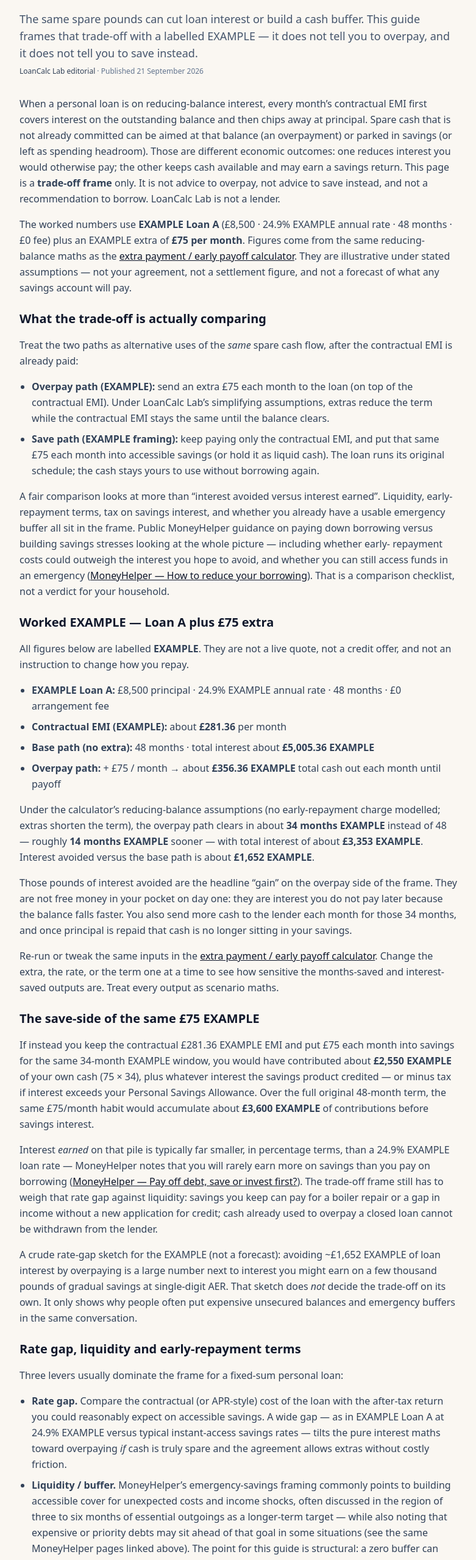
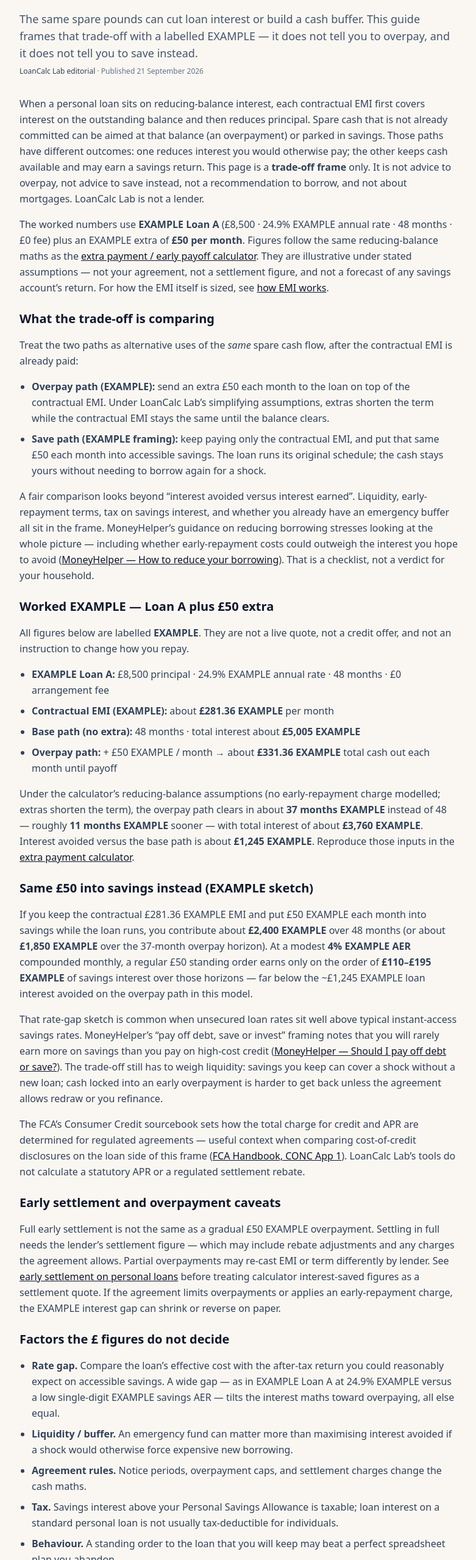
Before and after one commit to Roderz-89/loancalc-lab, a Next.js app: page /guides/overpaying-vs-saving in a window 1280 px wide. Shown: the part 241-2800 px from the top of the page at 61% size, without its empty margins (248-1029 px from the left). Built offline with nearby package versions, Linux system fonts and the light colour scheme.

Commit message:
Guide: overpaying-vs-saving — Loan A £50 extra vs savings trade-off
EXAMPLE Loan A (£8,500 · 24.9% · 48 · £0) + £50/month vs modest EXAMPLE
savings AER; MoneyHelper/FCA; early-settlement sibling; updated 2026-09-21.

```diff
--- a/src/app/guides/overpaying-vs-saving/page.tsx
+++ b/src/app/guides/overpaying-vs-saving/page.tsx
@@ -6,7 +6,7 @@
 export const metadata: Metadata = {
   title: "Overpaying a personal loan vs saving — a trade-off frame",
   description:
-    "UK trade-off guide: overpaying a personal loan versus putting the same cash into savings, with EXAMPLE Loan A (£8,500 · 24.9% EXAMPLE · 48 months · £0 fee) plus £75/month extra — illustrative only, no instruction to overpay or save.",
+    "UK trade-off guide: overpaying a personal loan versus putting the same cash into savings, with EXAMPLE Loan A (£8,500 · 24.9% · 48 months · £0 fee) plus £50/month extra — illustrative only, not advice.",
   alternates: { canonical: `${SITE.url}/guides/overpaying-vs-saving` },
 };
 
@@ -28,33 +28,37 @@
           href: "/guides/early-settlement-personal-loans",
           label: "Early settlement on personal loans",
         },
-        { href: "/guides/amortisation-explained", label: "Amortisation explained" },
+        { href: "/guides/how-emi-works", label: "How EMI works" },
         { href: "/calculators/personal-loan-emi", label: "Personal loan / EMI calculator" },
       ]}
     >
       <p>
-        When a personal loan is on reducing-balance interest, every month’s contractual EMI first
-        covers interest on the outstanding balance and then chips away at principal. Spare cash that
-        is not already committed can be aimed at that balance (an overpayment) or parked in savings
-        (or left as spending headroom). Those are different economic outcomes: one reduces
-        interest you would otherwise pay; the other keeps cash available and may earn a savings
-        return. This page is a <strong>trade-off frame</strong> only. It is not advice to overpay,
-        not advice to save instead, and not a recommendation to borrow. LoanCalc Lab is not a
-        lender.
+        When a personal loan sits on reducing-balance interest, each contractual EMI first covers
+        interest on the outstanding balance and then reduces principal. Spare cash that is not already
+        committed can be aimed at that balance (an overpayment) or parked in savings. Those paths have
+        different outcomes: one reduces interest you would otherwise pay; the other keeps cash
+        available and may earn a savings return. This page is a <strong>trade-off frame</strong> only.
+        It is not advice to overpay, not advice to save instead, not a recommendation to borrow, and
+        not about mortgages. LoanCalc Lab is not a lender.
       </p>
       <p>
         The worked numbers use <strong>EXAMPLE Loan A</strong> (£8,500 · 24.9% EXAMPLE annual rate ·
-        48 months · £0 fee) plus an EXAMPLE extra of <strong>£75 per month</strong>. Figures come
-        from the same reducing-balance maths as the{" "}
+        48 months · £0 fee) plus an EXAMPLE extra of <strong>£50 per month</strong>. Figures follow
+        the same reducing-balance maths as the{" "}
         <Link href="/calculators/extra-payment" className="text-slate-900 underline">
           extra payment / early payoff calculator
         </Link>
         . They are illustrative under stated assumptions — not your agreement, not a settlement
-        figure, and not a forecast of what any savings account will pay.
+        figure, and not a forecast of any savings account’s return. For how the EMI itself is sized,
+        see{" "}
+        <Link href="/guides/how-emi-works" className="text-slate-900 underline">
+          how EMI works
+        </Link>
+        .
       </p>
 
       <h2 className="text-xl font-semibold text-slate-900 pt-2">
-        What the trade-off is actually comparing
+        What the trade-off is comparing
       </h2>
       <p>
         Treat the two paths as alternative uses of the <em>same</em> spare cash flow, after the
@@ -62,36 +66,35 @@
       </p>
       <ul className="list-disc space-y-2 pl-5">
         <li>
-          <strong>Overpay path (EXAMPLE):</strong> send an extra £75 each month to the loan (on top
-          of the contractual EMI). Under LoanCalc Lab’s simplifying assumptions, extras reduce the
-          term while the contractual EMI stays the same until the balance clears.
+          <strong>Overpay path (EXAMPLE):</strong> send an extra £50 each month to the loan on top of
+          the contractual EMI. Under LoanCalc Lab’s simplifying assumptions, extras shorten the term
+          while the contractual EMI stays the same until the balance clears.
         </li>
         <li>
-          <strong>Save path (EXAMPLE framing):</strong> keep paying only the contractual EMI, and
-          put that same £75 each month into accessible savings (or hold it as liquid cash). The loan
-          runs its original schedule; the cash stays yours to use without borrowing again.
+          <strong>Save path (EXAMPLE framing):</strong> keep paying only the contractual EMI, and put
+          that same £50 each month into accessible savings. The loan runs its original schedule; the
+          cash stays yours without needing to borrow again for a shock.
         </li>
       </ul>
       <p>
-        A fair comparison looks at more than “interest avoided versus interest earned”. Liquidity,
-        early-repayment terms, tax on savings interest, and whether you already have a usable
-        emergency buffer all sit in the frame. Public MoneyHelper guidance on paying down borrowing
-        versus building savings stresses looking at the whole picture — including whether early-
-        repayment costs could outweigh the interest you hope to avoid, and whether you can still
-        access funds in an emergency (
+        A fair comparison looks beyond “interest avoided versus interest earned”. Liquidity,
+        early-repayment terms, tax on savings interest, and whether you already have an emergency
+        buffer all sit in the frame. MoneyHelper’s guidance on reducing borrowing stresses looking at
+        the whole picture — including whether early-repayment costs could outweigh the interest you
+        hope to avoid (
         <a
-          href="https://www.moneyhelper.org.uk/en/everyday-money/credit/reduce-borrowing-on-credit"
+          href="https://www.moneyhelper.org.uk/en/everyday-money/credit/how-to-reduce-your-borrowing"
           className="text-slate-900 underline"
           rel="noopener noreferrer"
           target="_blank"
         >
           MoneyHelper — How to reduce your borrowing
         </a>
-        ). That is a comparison checklist, not a verdict for your household.
+        ). That is a checklist, not a verdict for your household.
       </p>
 
       <h2 className="text-xl font-semibold text-slate-900 pt-2">
-        Worked EXAMPLE — Loan A plus £75 extra
+        Worked EXAMPLE — Loan A plus £50 extra
       </h2>
       <p>
         All figures below are labelled <strong>EXAMPLE</strong>. They are not a live quote, not a
@@ -99,196 +102,157 @@
       </p>
       <ul className="list-disc space-y-2 pl-5">
         <li>
-          <strong>EXAMPLE Loan A:</strong> £8,500 principal · 24.9% EXAMPLE annual rate · 48 months
-          · £0 arrangement fee
+          <strong>EXAMPLE Loan A:</strong> £8,500 principal · 24.9% EXAMPLE annual rate · 48 months ·
+          £0 arrangement fee
         </li>
         <li>
-          <strong>Contractual EMI (EXAMPLE):</strong> about <strong>£281.36</strong> per month
+          <strong>Contractual EMI (EXAMPLE):</strong> about <strong>£281.36 EXAMPLE</strong> per month
         </li>
         <li>
           <strong>Base path (no extra):</strong> 48 months · total interest about{" "}
-          <strong>£5,005.36 EXAMPLE</strong>
+          <strong>£5,005 EXAMPLE</strong>
         </li>
         <li>
-          <strong>Overpay path:</strong> + £75 / month → about <strong>£356.36 EXAMPLE</strong>{" "}
-          total cash out each month until payoff
+          <strong>Overpay path:</strong> + £50 EXAMPLE / month → about{" "}
+          <strong>£331.36 EXAMPLE</strong> total cash out each month until payoff
         </li>
       </ul>
       <p>
         Under the calculator’s reducing-balance assumptions (no early-repayment charge modelled;
-        extras shorten the term), the overpay path clears in about <strong>34 months EXAMPLE</strong>{" "}
-        instead of 48 — roughly <strong>14 months EXAMPLE</strong> sooner — with total interest of
-        about <strong>£3,353 EXAMPLE</strong>. Interest avoided versus the base path is about{" "}
-        <strong>£1,652 EXAMPLE</strong>.
-      </p>
-      <p>
-        Those pounds of interest avoided are the headline “gain” on the overpay side of the frame.
-        They are not free money in your pocket on day one: they are interest you do not pay later
-        because the balance falls faster. You also send more cash to the lender each month for those
-        34 months, and once principal is repaid that cash is no longer sitting in your savings.
-      </p>
-      <p>
-        Re-run or tweak the same inputs in the{" "}
+        extras shorten the term), the overpay path clears in about <strong>37 months EXAMPLE</strong>{" "}
+        instead of 48 — roughly <strong>11 months EXAMPLE</strong> sooner — with total interest of
+        about <strong>£3,760 EXAMPLE</strong>. Interest avoided versus the base path is about{" "}
+        <strong>£1,245 EXAMPLE</strong>. Reproduce those inputs in the{" "}
         <Link href="/calculators/extra-payment" className="text-slate-900 underline">
-          extra payment / early payoff calculator
+          extra payment calculator
         </Link>
-        . Change the extra, the rate, or the term one at a time to see how sensitive the months-saved
-        and interest-saved outputs are. Treat every output as scenario maths.
+        .
       </p>
 
       <h2 className="text-xl font-semibold text-slate-900 pt-2">
-        The save-side of the same £75 EXAMPLE
+        Same £50 into savings instead (EXAMPLE sketch)
       </h2>
       <p>
-        If instead you keep the contractual £281.36 EXAMPLE EMI and put £75 each month into savings
-        for the same 34-month EXAMPLE window, you would have contributed about{" "}
-        <strong>£2,550 EXAMPLE</strong> of your own cash (75 × 34), plus whatever interest the
-        savings product credited — or minus tax if interest exceeds your Personal Savings Allowance.
-        Over the full original 48-month term, the same £75/month habit would accumulate about{" "}
-        <strong>£3,600 EXAMPLE</strong> of contributions before savings interest.
+        If you keep the contractual £281.36 EXAMPLE EMI and put £50 EXAMPLE each month into savings
+        while the loan runs, you contribute about <strong>£2,400 EXAMPLE</strong> over 48 months (or
+        about <strong>£1,850 EXAMPLE</strong> over the 37-month overpay horizon). At a modest{" "}
+        <strong>4% EXAMPLE AER</strong> compounded monthly, a regular £50 standing order earns only on
+        the order of <strong>£110–£195 EXAMPLE</strong> of savings interest over those horizons —
+        far below the ~£1,245 EXAMPLE loan interest avoided on the overpay path in this model.
       </p>
       <p>
-        Interest <em>earned</em> on that pile is typically far smaller, in percentage terms, than a
-        24.9% EXAMPLE loan rate — MoneyHelper notes that you will rarely earn more on savings than
-        you pay on borrowing (
+        That rate-gap sketch is common when unsecured loan rates sit well above typical
+        instant-access savings rates. MoneyHelper’s “pay off debt, save or invest” framing notes that
+        you will rarely earn more on savings than you pay on high-cost credit (
         <a
-          href="https://www.moneyhelper.org.uk/en/blog/debt-help/pay-off-debt-save-or-invest-first"
+          href="https://www.moneyhelper.org.uk/en/everyday-money/budgeting/should-i-pay-off-debt-or-save"
           className="text-slate-900 underline"
           rel="noopener noreferrer"
           target="_blank"
         >
-          MoneyHelper — Pay off debt, save or invest first?
+          MoneyHelper — Should I pay off debt or save?
         </a>
-        ). The trade-off frame still has to weigh that rate gap against liquidity: savings you keep
-        can pay for a boiler repair or a gap in income without a new application for credit; cash
-        already used to overpay a closed loan cannot be withdrawn from the lender.
+        ). The trade-off still has to weigh liquidity: savings you keep can cover a shock without a
+        new loan; cash locked into an early overpayment is harder to get back unless the agreement
+        allows redraw or you refinance.
       </p>
       <p>
-        A crude rate-gap sketch for the EXAMPLE (not a forecast): avoiding ~£1,652 EXAMPLE of loan
-        interest by overpaying is a large number next to interest you might earn on a few thousand
-        pounds of gradual savings at single-digit AER. That sketch does <em>not</em> decide the
-        trade-off on its own. It only shows why people often put expensive unsecured balances and
-        emergency buffers in the same conversation.
+        The FCA’s Consumer Credit sourcebook sets how the total charge for credit and APR are
+        determined for regulated agreements — useful context when comparing cost-of-credit
+        disclosures on the loan side of this frame (
+        <a
+          href="https://www.handbook.fca.org.uk/handbook/CONC/App/1/"
+          className="text-slate-900 underline"
+          rel="noopener noreferrer"
+          target="_blank"
+        >
+          FCA Handbook, CONC App 1
+        </a>
+        ). LoanCalc Lab’s tools do not calculate a statutory APR or a regulated settlement rebate.
       </p>
 
       <h2 className="text-xl font-semibold text-slate-900 pt-2">
-        Rate gap, liquidity and early-repayment terms
+        Early settlement and overpayment caveats
       </h2>
       <p>
-        Three levers usually dominate the frame for a fixed-sum personal loan:
-      </p>
-      <ul className="list-disc space-y-2 pl-5">
-        <li>
-          <strong>Rate gap.</strong> Compare the contractual (or APR-style) cost of the loan with
-          the after-tax return you could reasonably expect on accessible savings. A wide gap — as in
-          EXAMPLE Loan A at 24.9% EXAMPLE versus typical instant-access savings rates — tilts the
-          pure interest maths toward overpaying <em>if</em> cash is truly spare and the agreement
-          allows extras without costly friction.
-        </li>
-        <li>
-          <strong>Liquidity / buffer.</strong> MoneyHelper’s emergency-savings framing commonly
-          points to building accessible cover for unexpected costs and income shocks, often
-          discussed in the region of three to six months of essential outgoings as a longer-term
-          target — while also noting that expensive or priority debts may sit ahead of that goal in
-          some situations (see the same MoneyHelper pages linked above). The point for this guide
-          is structural: a zero buffer can turn the next shock into new, expensive borrowing, which
-          can erase the interest you hoped to avoid by overpaying.
-        </li>
-        <li>
-          <strong>Agreement terms.</strong> Some personal loans allow unlimited overpayments; others
-          notice periods, caps, or early-settlement adjustments. “No early repayment fee” marketing
-          can still sit alongside settlement maths that is not “remaining principal only”. For full
-          early clearance rather than monthly extras, read{" "}
-          <Link
-            href="/guides/early-settlement-personal-loans"
-            className="text-slate-900 underline"
-          >
-            Early settlement on personal loans — rebate ideas, not promises
-          </Link>{" "}
-          and always use the lender’s settlement figure — not a blog EXAMPLE.
-        </li>
-      </ul>
-      <p>
-        None of those levers produces a universal answer. A household with no accessible cash and a
-        high EXAMPLE rate faces a different risk profile from a household with a solid buffer and
-        the same rate. The frame is there so you can see both sides; it is not a ranking of what you
-        “should” do.
+        Full early settlement is not the same as a gradual £50 EXAMPLE overpayment. Settling in full
+        needs the lender’s settlement figure — which may include rebate adjustments and any charges
+        the agreement allows. Partial overpayments may re-cast EMI or term differently by lender.
+        See{" "}
+        <Link href="/guides/early-settlement-personal-loans" className="text-slate-900 underline">
+          early settlement on personal loans
+        </Link>{" "}
+        before treating calculator interest-saved figures as a settlement quote. If the agreement
+        limits overpayments or applies an early-repayment charge, the EXAMPLE interest gap can shrink
+        or reverse on paper.
       </p>
 
       <h2 className="text-xl font-semibold text-slate-900 pt-2">
-        What this EXAMPLE deliberately leaves out
+        Factors the £ figures do not decide
       </h2>
       <ul className="list-disc space-y-2 pl-5">
-        <li>Early-repayment charges, deferred settlement dates, or statutory rebate adjustments</li>
-        <li>Changes to your contractual EMI after a partial overpayment (some lenders re-cast the
-          payment instead of the term)</li>
-        <li>Tax on savings interest above your Personal Savings Allowance</li>
-        <li>Inflation, investment returns, or mortgage / remortgage products</li>
-        <li>Behavioural factors (whether an automatic overpayment is easier to stick to than a
-          savings standing order — or the reverse)</li>
-      </ul>
-      <p>
-        LoanCalc Lab’s extra-payment tool states its assumptions on the calculator page. If your
-        lender applies extras differently, the months-saved and interest-saved figures will diverge
-        from the EXAMPLE.
-      </p>
-
-      <h2 className="text-xl font-semibold text-slate-900 pt-2">
-        A neutral comparison checklist
-      </h2>
-      <ul className="list-disc space-y-2 pl-5">
-        <li>Confirm the contractual EMI and how the lender applies overpayments (term vs EMI)</li>
-        <li>Note any early-repayment fee, notice period, or settlement rules in the agreement</li>
         <li>
-          Sketch interest avoided under labelled assumptions (for EXAMPLE Loan A + £75, about £1,652
-          EXAMPLE and ~14 months EXAMPLE shorter — verify in the calculator)
+          <strong>Rate gap.</strong> Compare the loan’s effective cost with the after-tax return you
+          could reasonably expect on accessible savings. A wide gap — as in EXAMPLE Loan A at 24.9%
+          EXAMPLE versus a low single-digit EXAMPLE savings AER — tilts the interest maths toward
+          overpaying, all else equal.
         </li>
         <li>
-          Sketch what the same £75/month would accumulate in accessible savings over a comparable
-          window, and what after-tax return looks plausible — without treating a blog AER as a quote
-        </li>
-        <li>Ask whether you already have a usable emergency buffer in instant-access form</li>
-        <li>
-          If full early settlement is on the table, request the lender’s settlement figure rather
-          than inventing a rebate
+          <strong>Liquidity / buffer.</strong> An emergency fund can matter more than maximising
+          interest avoided if a shock would otherwise force expensive new borrowing.
         </li>
         <li>
-          If contractual payments are already under pressure, that is a debt-advice problem — not an
-          elective overpay-versus-save optimisation
+          <strong>Agreement rules.</strong> Notice periods, overpayment caps, and settlement charges
+          change the cash maths.
+        </li>
+        <li>
+          <strong>Tax.</strong> Savings interest above your Personal Savings Allowance is taxable;
+          loan interest on a standard personal loan is not usually tax-deductible for individuals.
+        </li>
+        <li>
+          <strong>Behaviour.</strong> A standing order to the loan that you will keep may beat a
+          perfect spreadsheet plan you abandon.
         </li>
       </ul>
 
-      <h2 className="text-xl font-semibold text-slate-900 pt-2">Related tools on LoanCalc Lab</h2>
+      <h2 className="text-xl font-semibold text-slate-900 pt-2">Practical checklist</h2>
+      <ul className="list-disc space-y-2 pl-5">
+        <li>Confirm the contractual EMI is affordable before modelling extras</li>
+        <li>Read the early-repayment / overpayment section of the credit agreement</li>
+        <li>
+          Run EXAMPLE Loan A–style inputs (£8,500 · 24.9% · 48 · £0 · £50 extra) in the{" "}
+          <Link href="/calculators/extra-payment" className="text-slate-900 underline">
+            extra payment calculator
+          </Link>
+        </li>
+        <li>Sketch what the same £50/month would build in accessible savings over a similar horizon</li>
+        <li>Weigh liquidity and settlement rules alongside the interest gap</li>
+        <li>Do not treat this page as an instruction to overpay or to save</li>
+      </ul>
+
+      <h2 className="text-xl font-semibold text-slate-900 pt-2">Try the tools</h2>
       <p>
-        Use the{" "}
+        For EXAMPLE Loan A (£8,500 · 24.9% EXAMPLE · 48 months · £0 fee) with a £50 EXAMPLE monthly
+        extra, start with the{" "}
         <Link href="/calculators/extra-payment" className="text-slate-900 underline">
           extra payment / early payoff calculator
+        </Link>
+        . Change the extra one input at a time. Pair{" "}
+        <Link href="/guides/early-settlement-personal-loans" className="text-slate-900 underline">
+          early settlement on personal loans
         </Link>{" "}
-        for labelled illustrations of regular extras or a lump sum on a reducing-balance personal
-        loan. Use{" "}
-        <Link
-          href="/guides/early-settlement-personal-loans"
-          className="text-slate-900 underline"
-        >
-          Early settlement on personal loans
-        </Link>{" "}
-        when the question is full payoff and rebate ideas under UK consumer-credit rules — high-
-        level only, not a promised rebate amount. Neither page tells you to overpay or to save; both
-        exist so the trade-offs are clearer under stated assumptions.
+        when you are comparing a full payoff quote rather than a gradual overpayment. Clearer interest
+        maths under stated assumptions — not a sales pitch to overpay or to leave cash idle.
       </p>
 
       <h2 className="text-xl font-semibold text-slate-900 pt-2">Disclaimer</h2>
       <p>
-        This guide is illustrative and educational only. It is not personalised financial advice,
-        not legal advice, not a credit offer, and not an instruction to overpay a loan, to settle
-        early, or to save instead. EXAMPLE figures (including Loan A at £8,500 · 24.9% EXAMPLE · 48
-        months · £0 fee and a £75 monthly extra) are labelled scenarios under LoanCalc Lab’s
-        simplifying assumptions. They are not your lender’s schedule, settlement figure, or savings
-        rate. Regulated consumer-credit rules, product terms, tax treatment of savings interest and
-        your wider finances vary. Always check your credit agreement and, where relevant, the
-        lender’s official information before you change repayments. If you need advice on your
-        situation, speak to the lender and, where appropriate, a qualified adviser or a free
-        debt-advice service.
+        This guide and all EXAMPLE figures are illustrative only. They are not personalised financial
+        advice, not a credit offer, and not a recommendation to overpay, to save, to settle early, or
+        to take any loan. LoanCalc Lab is not a lender. Rates, fees, early-settlement terms,
+        day-count conventions, savings returns and tax treatment vary. Always read the lender’s
+        disclosure and credit agreement, and consider your own cash buffer, before you change how you
+        repay or where you park spare cash.
       </p>
     </ArticleLayout>
   );
--- a/src/content/guides.ts
+++ b/src/content/guides.ts
@@ -147,7 +147,7 @@
     slug: "overpaying-vs-saving",
     title: "Overpaying a personal loan vs saving — a trade-off frame",
     description:
-      "UK trade-off guide: overpaying a personal loan versus putting the same cash into savings, with EXAMPLE Loan A (£8,500 · 24.9% EXAMPLE · 48 months · £0 fee) plus £75/month extra — illustrative only, no instruction to overpay or save.",
+      "UK trade-off guide: overpaying a personal loan versus putting the same cash into savings, with EXAMPLE Loan A (£8,500 · 24.9% · 48 months · £0 fee) plus £50/month extra — illustrative only, not advice.",
     href: "/guides/overpaying-vs-saving",
     published: "2026-09-21",
     updated: "2026-09-21",
```
